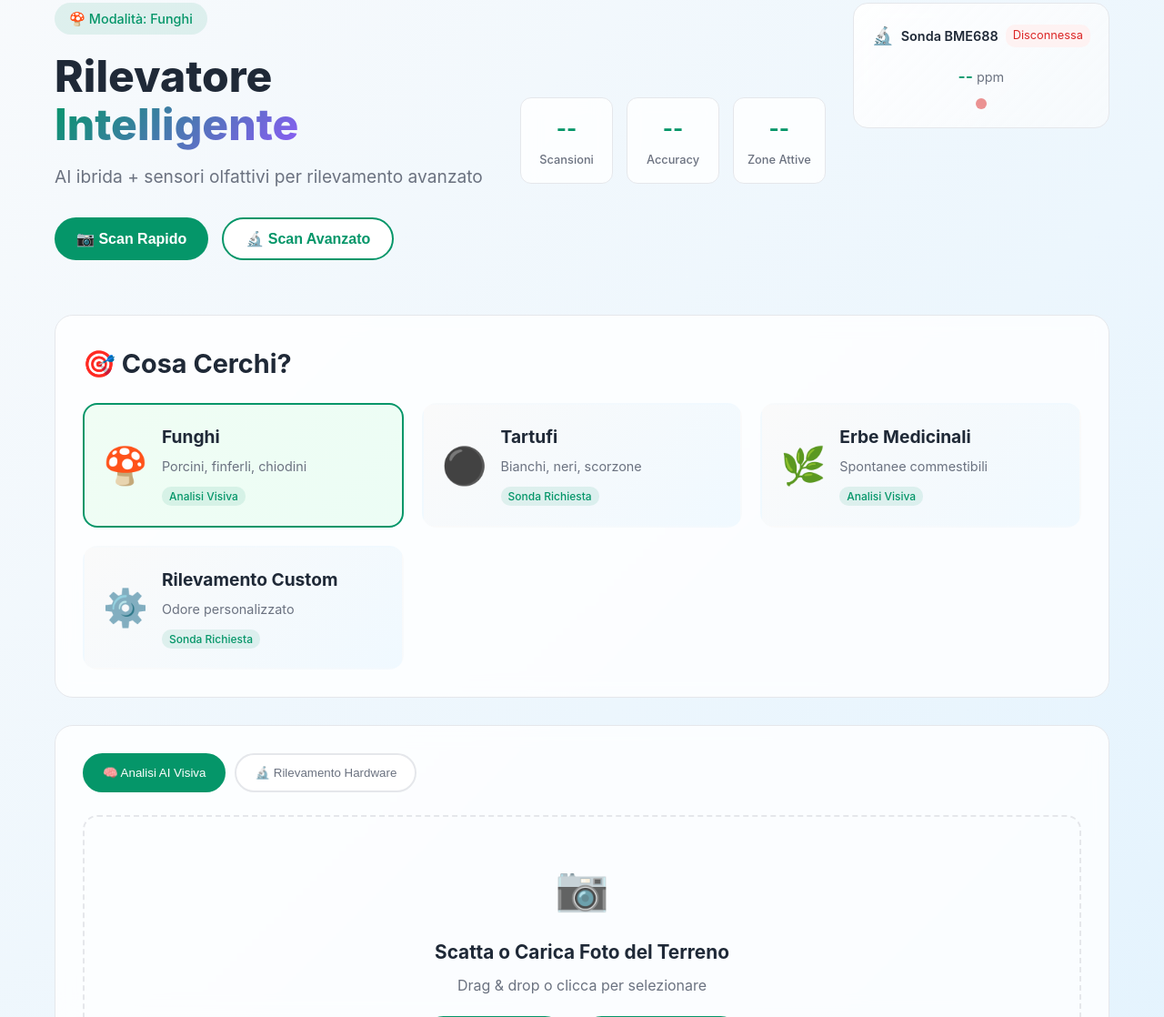
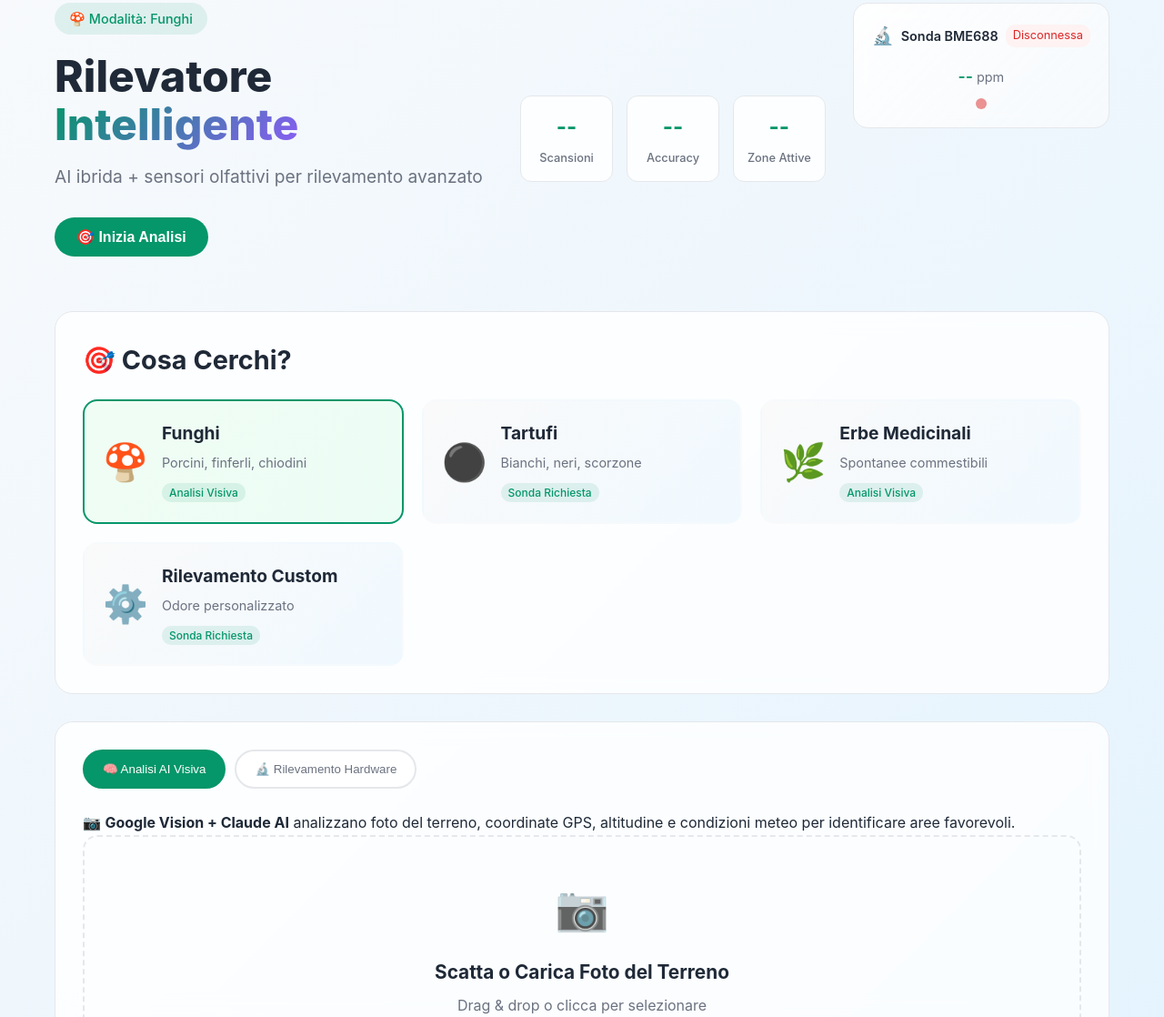
Before and after one commit to Padu76/Sniffer, a plain HTML site: page index.html in a window 1280 px wide. Shown: the part 78-1196 px from the top of the page at 91% size. Drawn offline with Linux system fonts and the light colour scheme.

Commit message:
Add files via upload

```diff
--- a/index.html
+++ b/index.html
@@ -36,13 +36,10 @@
                         AI ibrida + sensori olfattivi per rilevamento avanzato
                     </p>
 
-                    <!-- Quick Actions -->
+                    <!-- Single CTA -->
                     <div class="hero-actions">
-                        <button class="btn btn-primary" id="quickScanBtn">
-                            📷 Scan Rapido
-                        </button>
-                        <button class="btn btn-secondary" id="advancedScanBtn">
-                            🔬 Scan Avanzato
+                        <button class="btn btn-primary btn-cta" id="startAnalysisBtn">
+                            🎯 Inizia Analisi
                         </button>
                     </div>
                 </div>
@@ -134,6 +131,10 @@
 
             <!-- AI Visual Analysis -->
             <div class="method-content active" id="ai-method">
+                <div class="method-description">
+                    <p>📷 <strong>Google Vision + Claude AI</strong> analizzano foto del terreno, coordinate GPS, altitudine e condizioni meteo per identificare aree favorevoli.</p>
+                </div>
+
                 <div class="upload-area" id="uploadArea">
                     <div class="upload-content">
                         <div class="upload-icon">📷</div>
@@ -163,6 +164,10 @@
 
             <!-- Hardware Sensing -->
             <div class="method-content" id="hardware-method">
+                <div class="method-description">
+                    <p>🔬 <strong>Sensori BME688</strong> rilevano direttamente composti chimici volatili (VOC) specifici del target tramite sonda fisica calibrata.</p>
+                </div>
+
                 <div class="hardware-status">
                     <div class="hardware-card">
                         <div class="hardware-icon">🔬</div>
```
